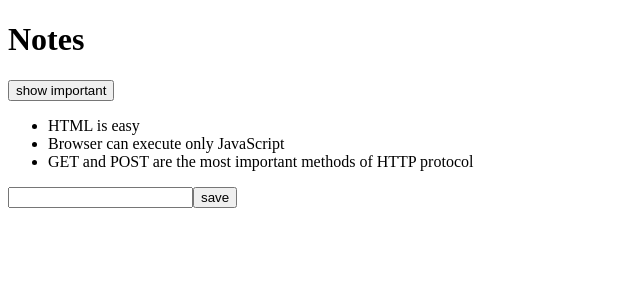
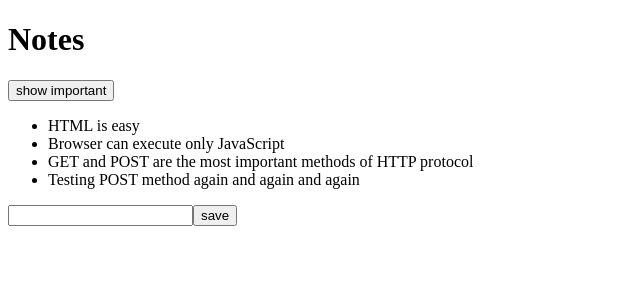
Before and after one commit to EnriqueSource/examples-fullstackopen2022, a React (Create React App) app in the folder part2/notes/: page / in a window 1280 px wide. Shown: the top 300 px of the page, without its empty margins (0-640 px from the left). Built offline with nearby package versions, Linux system fonts and the light colour scheme; data requests are answered from the project's data file.

Commit message:
App notes: sending data to the server close #47

```diff
--- a/part2/notes/db.json
+++ b/part2/notes/db.json
@@ -17,6 +17,12 @@
       "content": "GET and POST are the most important methods of HTTP protocol",
       "date": "2019-05-30T19:20:14.298Z",
       "important": true
+    },
+    {
+      "content": "Testing POST method again and again and again ",
+      "date": "2022-11-02T21:45:19.372Z",
+      "important": false,
+      "id": 4
     }
   ]
 }
--- a/part2/notes/src/App.js
+++ b/part2/notes/src/App.js
@@ -26,12 +26,15 @@ const App = () => {
       content: newNote,
       date: new Date().toISOString(),
       important: Math.random() < 0.5,
-      id: notes.length + 1,
     };
 
-    setNotes(notes.concat(noteObject));
-    setNewNote("");
-  };
+    axios
+      .post('http://localhost:3001/notes', noteObject)
+      .then(response => {
+        setNotes(notes.concat(response.data))
+        setNewNote("")
+      });
+  }
 
   const handleNoteChange = (event) => {
     console.log(event.target.value);
```
Lines whose indentation alone changed are shown as unchanged.
